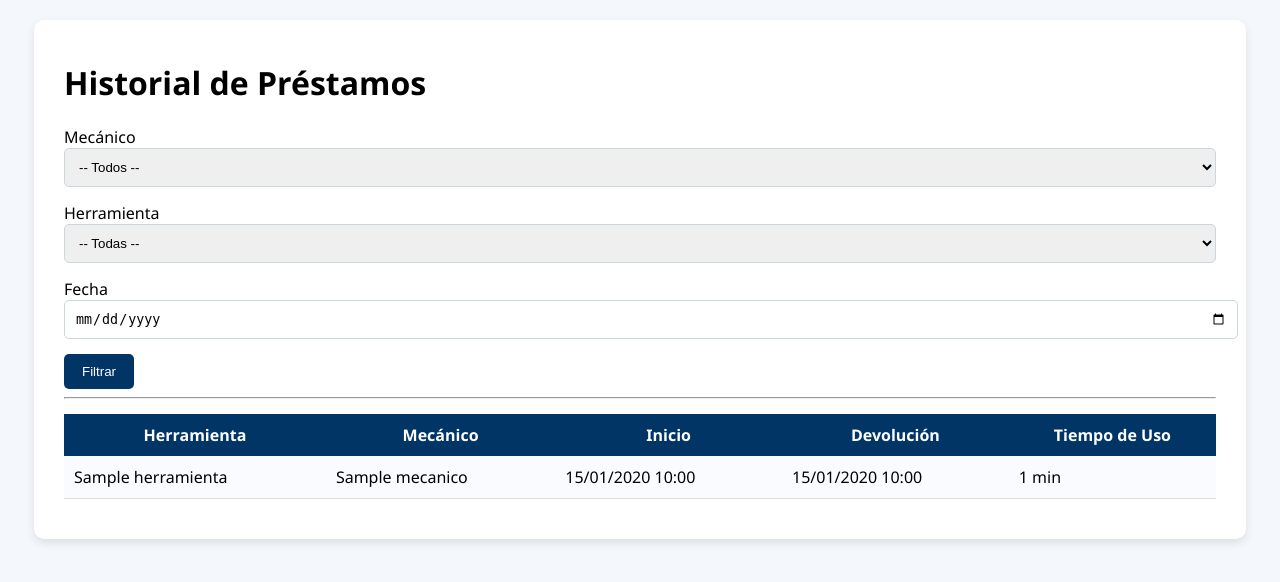
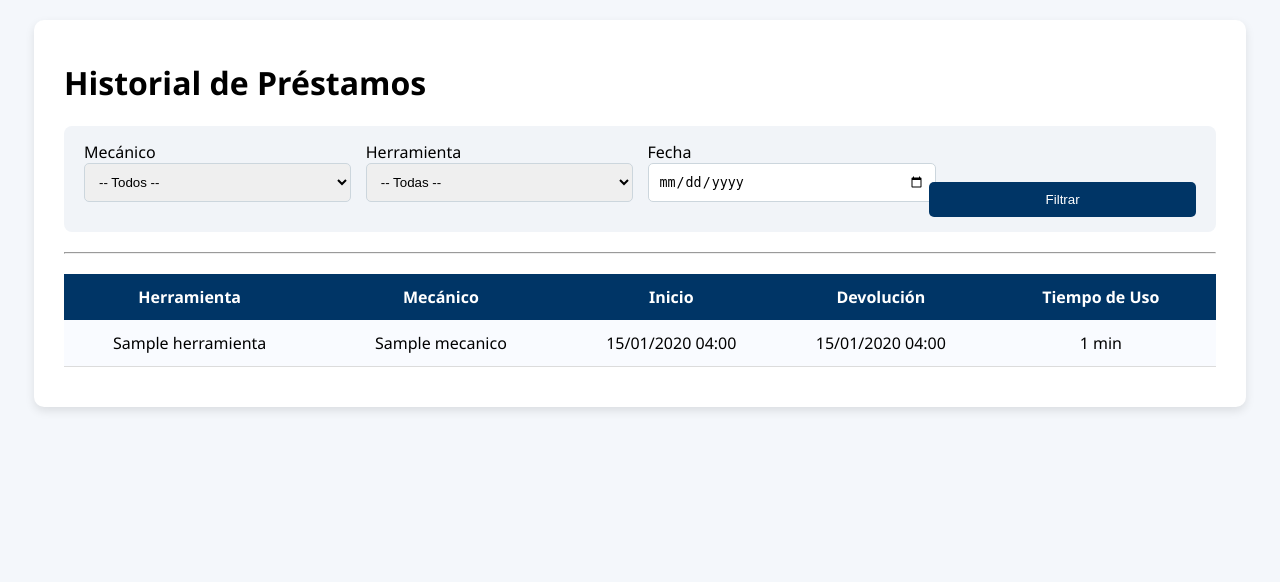
Before and after one commit to alamodylan/sistema_herramientas_alamo, a Flask app: page /historial/ in a window 1280 px wide. Shown: the part 52-634 px from the top of the page. Run offline with Flask 3, Linux system fonts and the light colour scheme; a user stored in the database is signed in; tables that the repository leaves empty hold one stand-in row (values such as "Sample post").

Commit message:
Mejora en tablas

```diff
--- a/routes/historial_routes.py
+++ b/routes/historial_routes.py
@@ -7,19 +7,18 @@ from models.herramienta import Herramienta
 from utils.security import update_last_activity
 from datetime import datetime
 from config import Config
+from pytz import timezone   # ← IMPORTANTE
 
 historial_bp = Blueprint("historial", __name__, url_prefix="/historial")
 
+cr = timezone("America/Costa_Rica")   # ← ZONA HORARIA CR
 
-# ───────────────────────────────────────────────
-#   VISTA PRINCIPAL DEL HISTORIAL
-# ───────────────────────────────────────────────
+
 @historial_bp.route("/")
 @login_required
 def historial():
     update_last_activity()
 
-    # Filtros opcionales
     mecanico_id = request.args.get("mecanico")
     herramienta_id = request.args.get("herramienta")
     fecha = request.args.get("fecha")
@@ -27,28 +26,32 @@ def historial():
     page = request.args.get("page", 1, type=int)
     per_page = Config.ITEMS_PER_PAGE
 
-    # Query base
     query = Prestamo.query.order_by(Prestamo.fecha_prestamo.desc())
 
-    # Filtro por mecánico
     if mecanico_id and mecanico_id.isdigit():
         query = query.filter(Prestamo.id_mecanico == int(mecanico_id))
 
-    # Filtro por herramienta
     if herramienta_id and herramienta_id.isdigit():
         query = query.filter(Prestamo.id_herramienta == int(herramienta_id))
 
-    # Filtro por fecha exacta
     if fecha:
         try:
             fecha_dt = datetime.strptime(fecha, "%Y-%m-%d").date()
-            query = query.filter(
-                db.func.date(Prestamo.fecha_prestamo) == fecha_dt
-            )
+            query = query.filter(db.func.date(Prestamo.fecha_prestamo) == fecha_dt)
         except:
             pass
 
     prestamos = query.paginate(page=page, per_page=per_page, error_out=False)
+
+    # -------------------------------------------------------
+    #   🔥 CONVERTIR FECHAS A HORA DE COSTA RICA
+    # -------------------------------------------------------
+    for p in prestamos.items:
+        if p.fecha_prestamo:
+            p.fecha_prestamo = p.fecha_prestamo.astimezone(cr)
+
+        if p.fecha_devolucion:
+            p.fecha_devolucion = p.fecha_devolucion.astimezone(cr)
 
     mecanicos = Mecanico.query.order_by(Mecanico.nombre.asc()).all()
     herramientas = Herramienta.query.order_by(Herramienta.nombre.asc()).all()
@@ -64,30 +67,3 @@ def historial():
             "fecha": fecha
         }
     )
-
-
-# ───────────────────────────────────────────────
-#   API PARA OBTENER DETALLE DE UN PRÉSTAMO
-# ───────────────────────────────────────────────
-@historial_bp.route("/detalle/<int:id>", methods=["GET"])
-@login_required
-def detalle_prestamo(id):
-    update_last_activity()
-
-    prestamo = Prestamo.query.get_or_404(id)
-
-    data = {
-        "herramienta": prestamo.herramienta.nombre,
-        "codigo_herramienta": prestamo.herramienta.codigo,
-        "mecanico": prestamo.mecanico.nombre,
-        "codigo_mecanico": prestamo.mecanico.codigo,
-        "fecha_prestamo": prestamo.fecha_prestamo.strftime("%d/%m/%Y %H:%M"),
-        "fecha_devolucion": (
-            prestamo.fecha_devolucion.strftime("%d/%m/%Y %H:%M")
-            if prestamo.fecha_devolucion else "Aún no devuelta"
-        ),
-        "tiempo_uso": f"{prestamo.tiempo_uso} minutos" if prestamo.tiempo_uso else "En uso",
-        "estado": prestamo.estado
-    }
-
-    return jsonify(data)
--- a/static/css/styles.css
+++ b/static/css/styles.css
@@ -169,3 +169,171 @@ input, select {
 .navbar a:active {
     color: #dce6f5 !important;
 }
+/* FILTROS */
+.filtros-box {
+    background: #f1f4f8;
+    padding: 15px 20px;
+    border-radius: 8px;
+    margin-bottom: 20px;
+}
+
+.filtros-grid {
+    display: grid;
+    grid-template-columns: repeat(4, 1fr);
+    gap: 15px;
+}
+
+.btn-box {
+    display: flex;
+    align-items: end;
+}
+
+.tabla-historial td, .tabla-historial th {
+    text-align: center;
+}
+
+/* PAGINACIÓN */
+.paginacion {
+    margin-top: 20px;
+    display: flex;
+    gap: 10px;
+}
+/* SECCIONES EN BODEGA */
+.section-box {
+    margin-top: 25px;
+    margin-bottom: 25px;
+}
+
+/* H2 centrados y alineados */
+.section-box h2 {
+    margin: 0 0 10px 0;
+    font-size: 26px;
+    color: #003566;
+    text-align: left;
+    padding-left: 5px;
+}
+
+/* Alinear tabla y evitar que quede corrida */
+.tabla-bodega {
+    width: 100%;
+    border-collapse: collapse;
+    margin-top: 10px;
+}
+
+.tabla-bodega th {
+    background: #003566;
+    color: white;
+    text-align: center;
+}
+
+.tabla-bodega td {
+    background: #f9fbff;
+    border-bottom: 1px solid #ddd;
+    padding: 10px;
+}
+/* TABLA DE HISTORIAL */
+.tabla-historial {
+    width: 100%;
+    border-collapse: collapse;
+    margin-top: 20px;
+    table-layout: fixed; /* 🔥 Evita columnas desalineadas */
+}
+
+.tabla-historial th {
+    background: #003566;
+    color: white;
+    padding: 12px;
+    text-align: center;
+    font-weight: 600;
+}
+
+.tabla-historial td {
+    background: #f9fbff;
+    padding: 12px;
+    border-bottom: 1px solid #dcdcdc;
+    text-align: center;
+}
+
+/* Ajuste de anchos proporcionales */
+.tabla-historial th:nth-child(1),
+.tabla-historial td:nth-child(1) {
+    width: 22%;
+}
+
+.tabla-historial th:nth-child(2),
+.tabla-historial td:nth-child(2) {
+    width: 22%;
+}
+
+.tabla-historial th:nth-child(3),
+.tabla-historial td:nth-child(3) {
+    width: 18%;
+}
+
+.tabla-historial th:nth-child(4),
+.tabla-historial td:nth-child(4) {
+    width: 18%;
+}
+
+.tabla-historial th:nth-child(5),
+.tabla-historial td:nth-child(5) {
+    width: 20%;
+}
+
+/* PAGINACIÓN */
+.paginacion {
+    margin-top: 20px;
+    display: flex;
+    gap: 12px;
+}
+/* ───────────────────────────────────────────────
+   TABLA DE MECÁNICOS
+   ─────────────────────────────────────────────── */
+
+.tabla-mecanicos {
+    width: 100%;
+    border-collapse: collapse;
+    margin-top: 20px;
+    table-layout: fixed; /* 🔥 Evita desalineaciones */
+}
+
+.tabla-mecanicos th {
+    background: #003566;
+    color: white;
+    padding: 12px;
+    text-align: center;
+    font-weight: 600;
+}
+
+.tabla-mecanicos td {
+    background: #f9fbff;
+    padding: 12px;
+    border-bottom: 1px solid #dcdcdc;
+    text-align: center;
+}
+
+/* Proporción visual perfecta */
+.tabla-mecanicos th:nth-child(1),
+.tabla-mecanicos td:nth-child(1) {
+    width: 25%;
+}
+
+.tabla-mecanicos th:nth-child(2),
+.tabla-mecanicos td:nth-child(2) {
+    width: 15%;
+}
+
+.tabla-mecanicos th:nth-child(3),
+.tabla-mecanicos td:nth-child(3) {
+    width: 25%;
+}
+
+.tabla-mecanicos th:nth-child(4),
+.tabla-mecanicos td:nth-child(4) {
+    width: 20%;
+}
+
+.tabla-mecanicos th:nth-child(5),
+.tabla-mecanicos td:nth-child(5) {
+    width: 15%;
+}
--- a/templates/historial.html
+++ b/templates/historial.html
@@ -1,9 +1,14 @@
 {% extends "layout.html" %}
 
 {% block contenido %}
+
 <h1>Historial de Préstamos</h1>
 
-<form method="GET">
+<!-- FILTROS -->
+<div class="filtros-box">
+    <form method="GET" class="filtros-grid">
+
+        <div>
             <label>Mecánico</label>
             <select name="mecanico">
                 <option value="">-- Todos --</option>
@@ -13,7 +18,9 @@
                 </option>
                 {% endfor %}
             </select>
+        </div>
 
+        <div>
             <label>Herramienta</label>
             <select name="herramienta">
                 <option value="">-- Todas --</option>
@@ -23,16 +30,24 @@
                 </option>
                 {% endfor %}
             </select>
+        </div>
 
+        <div>
             <label>Fecha</label>
             <input type="date" name="fecha" value="{{ filtros.fecha }}">
+        </div>
 
-    <button class="btn" type="submit">Filtrar</button>
+        <div class="btn-box">
+            <button class="btn" type="submit" style="width:100%;">Filtrar</button>
+        </div>
+
     </form>
+</div>
 
 <hr>
 
-<table>
+<!-- TABLA -->
+<table class="tabla-historial">
     <thead>
         <tr>
             <th>Herramienta</th>
@@ -42,19 +57,22 @@
             <th>Tiempo de Uso</th>
         </tr>
     </thead>
+
     <tbody>
         {% for p in prestamos.items %}
         <tr>
             <td>{{ p.herramienta.nombre }}</td>
             <td>{{ p.mecanico.nombre }}</td>
             <td>{{ p.fecha_prestamo.strftime('%d/%m/%Y %H:%M') }}</td>
+
             <td>
                 {% if p.fecha_devolucion %}
                     {{ p.fecha_devolucion.strftime('%d/%m/%Y %H:%M') }}
                 {% else %}
-                    En uso
+                    <span class="badge badge-prestada">En uso</span>
                 {% endif %}
             </td>
+
             <td>
                 {% if p.tiempo_uso %}
                     {{ p.tiempo_uso }} min
@@ -67,14 +85,14 @@
     </tbody>
 </table>
 
-<!-- PAGINADOR -->
-<div style="margin-top:20px;">
+<!-- PAGINACIÓN -->
+<div class="paginacion">
     {% if prestamos.has_prev %}
-        <a class="btn" href="?page={{ prestamos.prev_num }}">Anterior</a>
+        <a class="btn" href="?page={{ prestamos.prev_num }}{% if filtros.mecanico %}&mecanico={{ filtros.mecanico }}{% endif %}{% if filtros.herramienta %}&herramienta={{ filtros.herramienta }}{% endif %}{% if filtros.fecha %}&fecha={{ filtros.fecha }}{% endif %}">Anterior</a>
     {% endif %}
 
     {% if prestamos.has_next %}
-        <a class="btn" href="?page={{ prestamos.next_num }}">Siguiente</a>
+        <a class="btn" href="?page={{ prestamos.next_num }}{% if filtros.mecanico %}&mecanico={{ filtros.mecanico }}{% endif %}{% if filtros.herramienta %}&herramienta={{ filtros.herramienta }}{% endif %}{% if filtros.fecha %}&fecha={{ filtros.fecha }}{% endif %}">Siguiente</a>
     {% endif %}
 </div>
 
```
Also changed, not shown: templates/bodega.html (+14 -6 lines), templates/herramientas.html (+3 -5 lines), templates/mecanicos.html (+10 -5 lines). Lines whose indentation alone changed are shown as unchanged.
